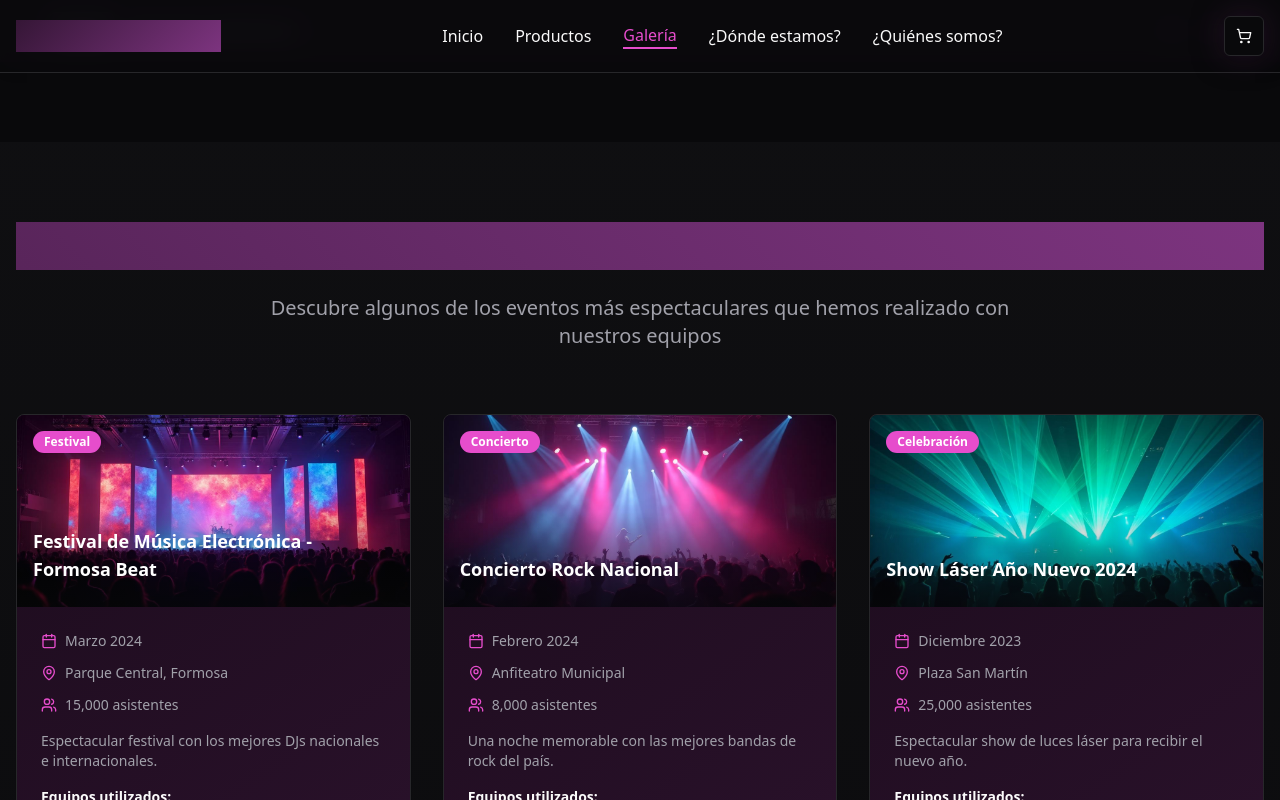
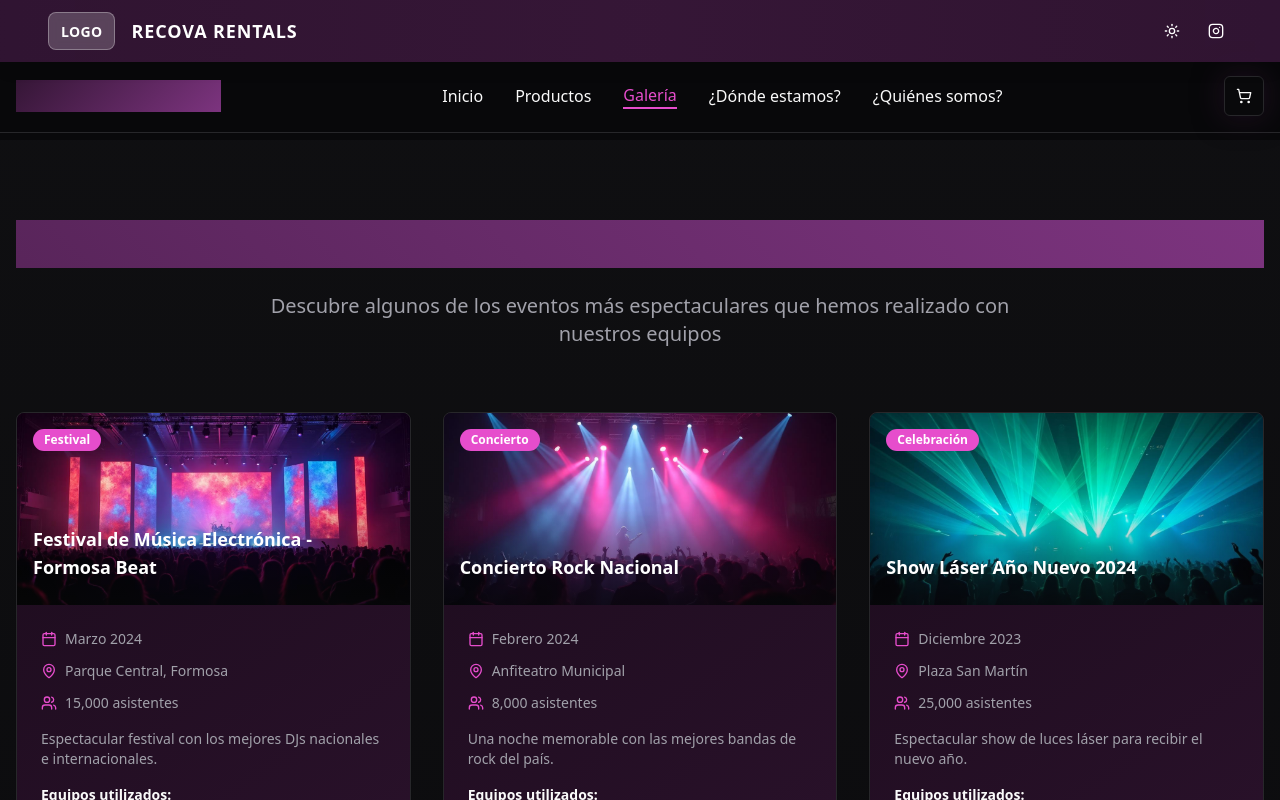
Before and after one commit to GustavoGines/recova-rentals, a React (Vite) app: page /galeria in a window 1280 px wide. Shown: the top 800 px of the page. Built offline with nearby package versions, Linux system fonts and the light colour scheme; the HTML template or start-up script is replaced by a standard one.

Commit message:
Fix: Make TopBanner sticky

```diff
--- a/src/components/Header.tsx
+++ b/src/components/Header.tsx
@@ -29,7 +29,7 @@ export const Header = ({ cartItemsCount, onCartOpen }: HeaderProps) => {
   };
 
   return (
-    <header className="fixed top-0 left-0 right-0 z-50 bg-background/95 backdrop-blur-md border-b border-border">
+    <header className="fixed left-0 right-0 z-50 bg-background/95 backdrop-blur-md border-b border-border" style={{ top: '60px' }}>
       <div className="container mx-auto px-4 py-4">
         <div className="flex items-center justify-between">
           {/* Logo */}
--- a/src/components/TopBanner.tsx
+++ b/src/components/TopBanner.tsx
@@ -2,7 +2,7 @@ import { Sun, Instagram } from 'lucide-react';
 
 export const TopBanner = () => {
   return (
-    <div className="bg-gradient-to-r from-primary/90 via-primary to-primary/90 text-white py-3 px-4 shadow-lg">
+    <div className="fixed top-0 left-0 right-0 z-[60] bg-gradient-to-r from-primary/90 via-primary to-primary/90 text-white py-3 px-4 shadow-lg">
       <div className="container mx-auto flex items-center justify-between">
         {/* Left side - Logo and Company Name */}
         <div className="flex items-center space-x-4">
--- a/src/pages/About.tsx
+++ b/src/pages/About.tsx
@@ -12,7 +12,7 @@ const About = () => {
         onCartOpen={() => {}}
       />
 
-      <main className="pt-20">
+      <main style={{ paddingTop: '140px' }}>
         <AboutSection />
       </main>
 
--- a/src/pages/Gallery.tsx
+++ b/src/pages/Gallery.tsx
@@ -12,7 +12,7 @@ const Gallery = () => {
         onCartOpen={() => {}}
       />
 
-      <main className="pt-20">
+      <main style={{ paddingTop: '140px' }}>
         <GallerySection />
       </main>
 
--- a/src/pages/Index.tsx
+++ b/src/pages/Index.tsx
@@ -41,7 +41,7 @@ const Index = () => {
         onCartOpen={() => setIsCartOpen(true)}
       />
 
-      <main>
+      <main style={{ paddingTop: '140px' }}>
         <HeroSection />
       </main>
 
--- a/src/pages/Location.tsx
+++ b/src/pages/Location.tsx
@@ -12,7 +12,7 @@ const Location = () => {
         onCartOpen={() => {}}
       />
 
-      <main className="pt-20">
+      <main style={{ paddingTop: '140px' }}>
         <LocationSection />
       </main>
 
--- a/src/pages/Products.tsx
+++ b/src/pages/Products.tsx
@@ -41,7 +41,7 @@ const Products = () => {
         onCartOpen={() => setIsCartOpen(true)}
       />
 
-      <main className="pt-20">
+      <main style={{ paddingTop: '140px' }}>
         <ProductsSection onAddToCart={addToCart} />
       </main>
 
```
